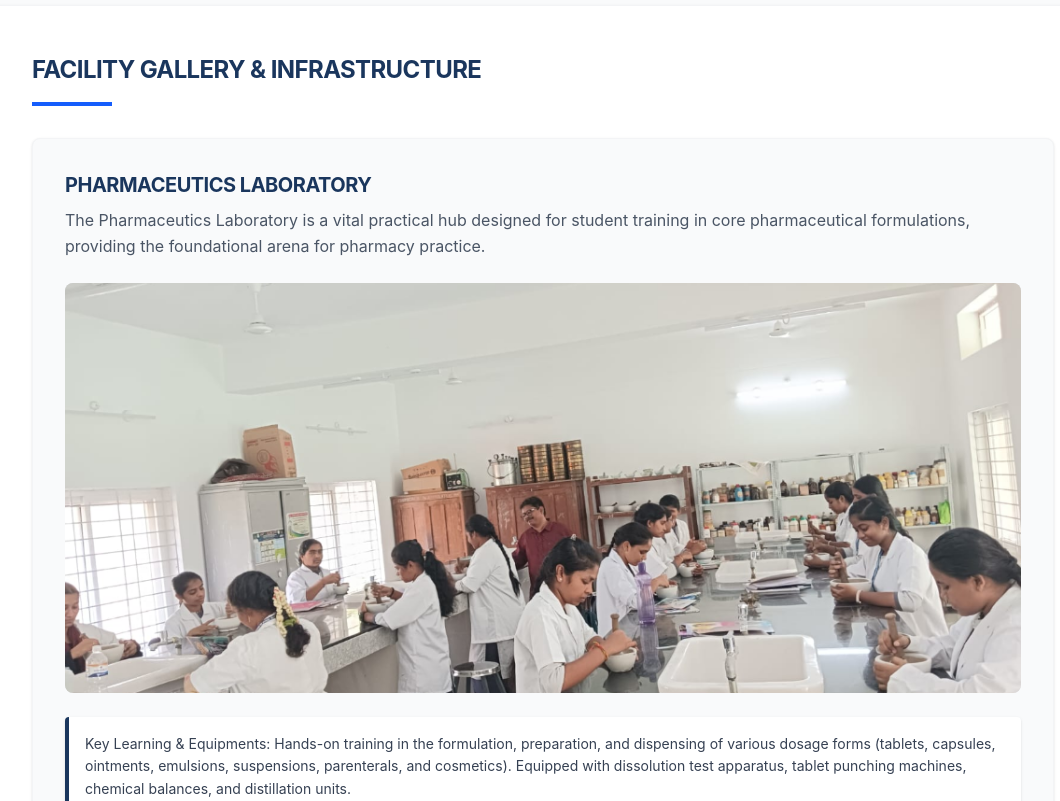
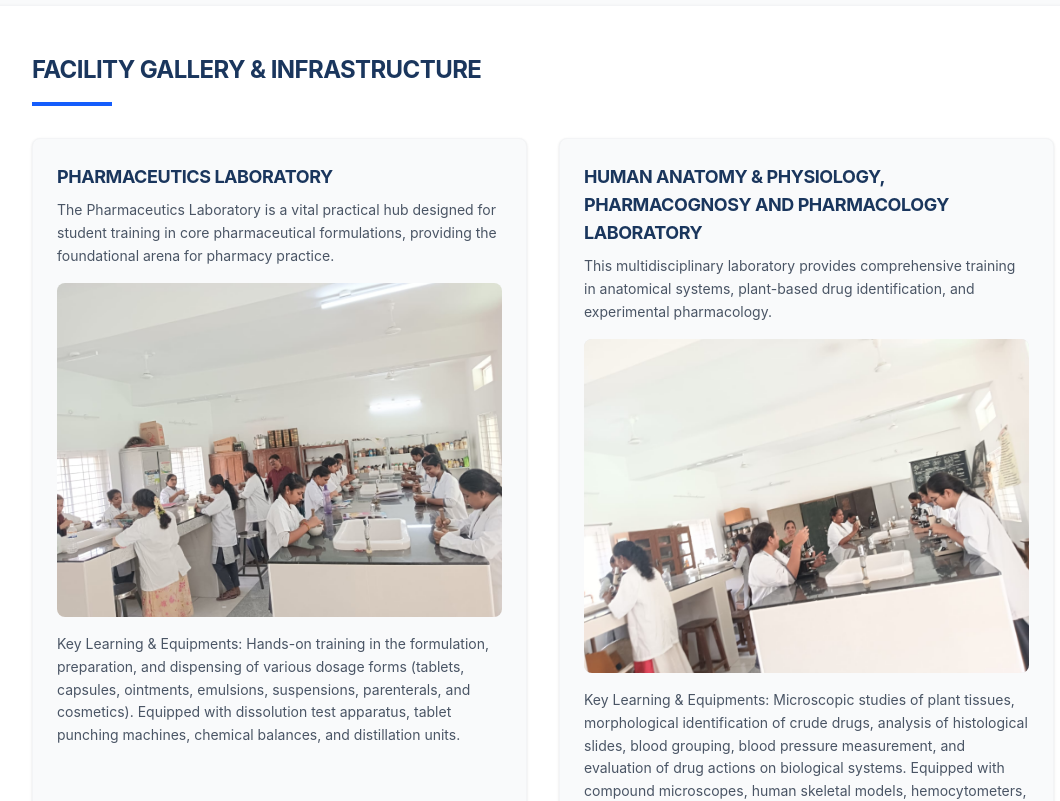
Before and after one commit to gpwwebguntur15-cmd/gpwguntur, a Next.js app: page /facilities/labs in a window 1280 px wide. Shown: the part 820-1621 px from the top of the page, without its empty margins (97-1157 px from the left). Built offline with nearby package versions, Linux system fonts and the light colour scheme; no server answers; the database is empty.

Commit message:
Successfully reverted gallery page to side-by-side grid layout

```diff
--- a/src/app/facilities/[id]/page.tsx
+++ b/src/app/facilities/[id]/page.tsx
@@ -355,28 +355,28 @@ export default function FacilityDetailPage() {
               Facility Gallery & Infrastructure
             </h3>
             <div className="w-20 h-1 bg-blue-600 mb-8"></div>
-            <div className="grid grid-cols-1 gap-12">
+            <div className="grid grid-cols-1 md:grid-cols-2 gap-8">
               {detail.gallery.map((item, index) => (
-                <div key={index} className="bg-gray-50 border border-gray-100 rounded-lg overflow-hidden shadow-sm hover:shadow-md transition-all group flex flex-col p-8">
+                <div key={index} className="bg-gray-50 border border-gray-100 rounded-lg overflow-hidden shadow-sm hover:shadow-md transition-all group flex flex-col p-6">
                   {item.title && (
-                    <h4 className="font-bold text-xl text-college-blue mb-2 uppercase tracking-tight">
+                    <h4 className="font-bold text-lg text-college-blue mb-2 uppercase tracking-tight">
                       {item.title}
                     </h4>
                   )}
                   {item.intro && (
-                    <p className="text-gray-600 text-base leading-relaxed mb-6">
+                    <p className="text-gray-600 text-sm leading-relaxed mb-4">
                       {item.intro}
                     </p>
                   )}
-                  <div className="w-full aspect-[16/9] md:aspect-[21/9] max-h-[480px] overflow-hidden bg-gray-200 rounded-lg mb-6 shadow-inner">
+                  <div className="aspect-[4/3] w-full overflow-hidden bg-gray-200 rounded-lg mb-4">
                     <img
                       src={item.src}
                       alt={item.title || "Gallery Image"}
-                      className="w-full h-full object-cover group-hover:scale-[1.02] transition-transform duration-500"
+                      className="w-full h-full object-cover group-hover:scale-105 transition-transform duration-300"
                     />
                   </div>
                   {item.desc && (
-                    <p className="text-gray-700 text-sm leading-relaxed bg-white p-4 border-l-4 border-college-blue rounded shadow-sm">
+                    <p className="text-gray-600 text-sm leading-relaxed">
                       {item.desc}
                     </p>
                   )}
```
